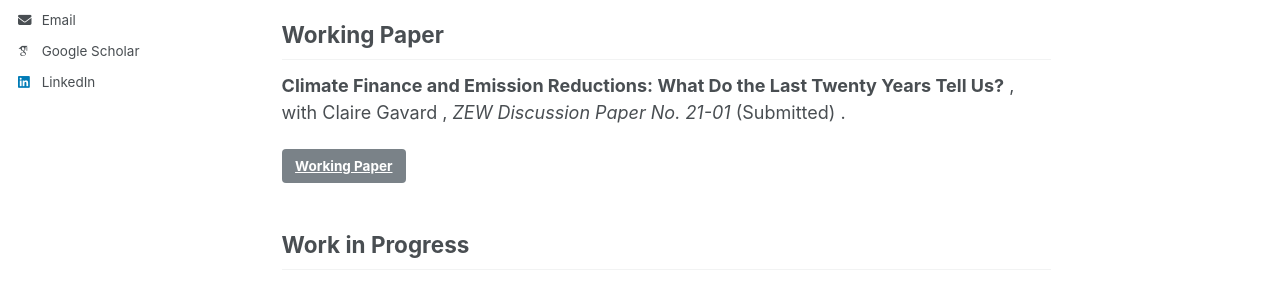
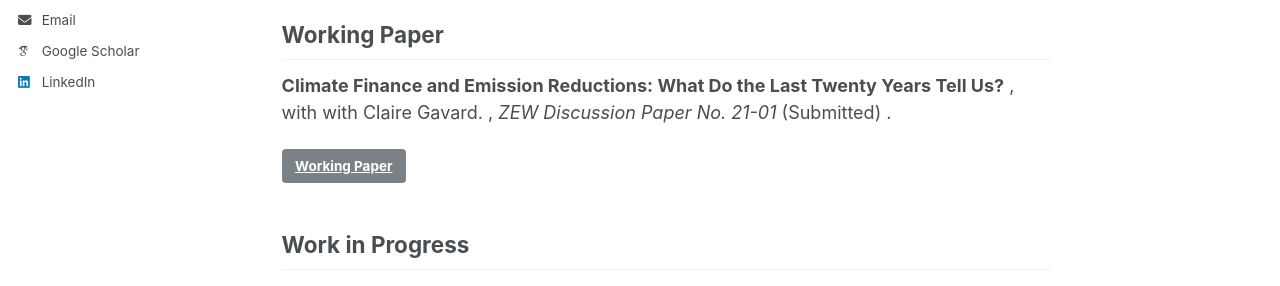
Before and after one commit to niklasschoch/niklasschoch.github.io, a Jekyll site: the page built from _pages/research.md, in a window 1280 px wide and 1198 px high. Shown: the part 382-668 px from the top of the window. Built offline with Jekyll 4.4.1, drawn with Linux system fonts in a browser that asks for light colours; some web fonts are replaced.

Commit message:
Update climate-finance.md
Signed-off-by: niklasschoch <74817881+niklasschoch@users.noreply.github.com>

```diff
--- a/_publications/climate-finance.md
+++ b/_publications/climate-finance.md
@@ -4,8 +4,7 @@ collection: publications
 category: Working Paper
 venue: ZEW Discussion Paper No. 21-01
 citation: "Submitted"
-authors:
-  - Claire Gavard
+authors: "with Claire Gavard."
 links:
   - label: "Working Paper"
     url: "https://www.zew.de/en/publications/climate-finance-and-emission-reductions-what-do-the-last-twenty-years-tell-us"
```
